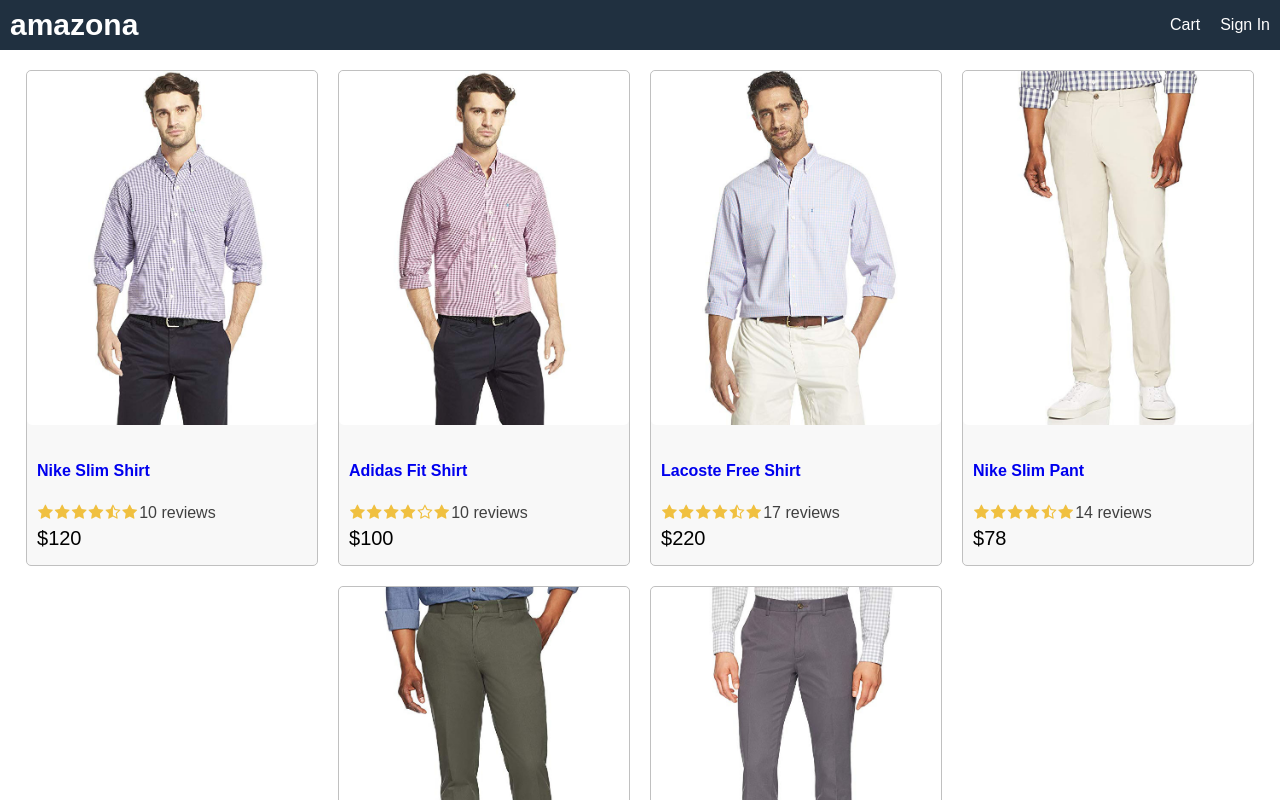
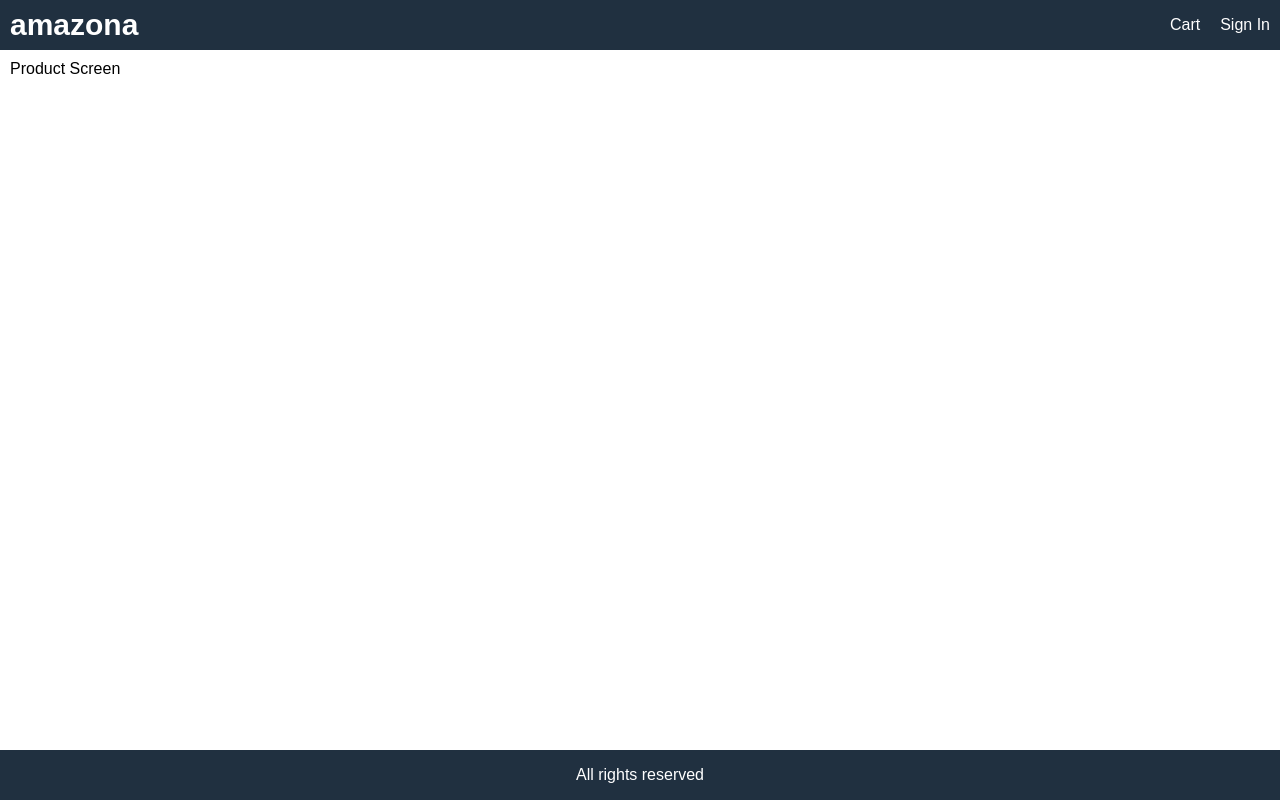
Before and after one commit to broof716/amazon-ecommerce, a React (Create React App) app in the folder frontend/: page /product/1 in a window 1280 px wide. Shown: the top 800 px of the page. Built offline with nearby package versions, Linux system fonts and the light colour scheme.

Commit message:
creating screens folder

```diff
--- a/frontend/src/App.js
+++ b/frontend/src/App.js
@@ -1,7 +1,8 @@
 import React from 'react';
-import { BrowserRouter } from 'react-router-dom';
-import Product from './components/Product';
-import data from './data';
+import { BrowserRouter, Route } from 'react-router-dom';
+import HomeScreen from './screens/HomeScreen';
+import ProductScreen from './screens/ProductScreen';
+
 
 function App() {
   return (
@@ -17,11 +18,8 @@
         </div>
       </header>
         <main>
-          <div className="row center">
-            {data.products.map(product => (
-                <Product key={product._id} product={product}></Product>
-              ))}
-          </div>
+          <Route path="/product/:id" component={ProductScreen}></Route>
+          <Route path="/" component={HomeScreen} exact></Route>
         </main>
         <footer className="row center">All rights reserved</footer>
     </div>
--- /dev/null
+++ b/frontend/src/screens/HomeScreen.js
@@ -0,0 +1,15 @@
+import React from 'react'
+import Product from '../components/Product';
+import data from '../data';
+
+export default function HomeScreen() {
+  return (
+    <div>
+      <div className="row center">
+        {data.products.map(product => (
+          <Product key={product._id} product={product}></Product>
+        ))}
+      </div>
+    </div>
+  );
+}
--- /dev/null
+++ b/frontend/src/screens/ProductScreen.js
@@ -0,0 +1,5 @@
+import React from 'react'
+
+export default function ProductScreen() {
+  return <div>Product Screen</div>;
+}
```
Also changed, not shown: 1 other file (tests, documents, lock files or other folders).
